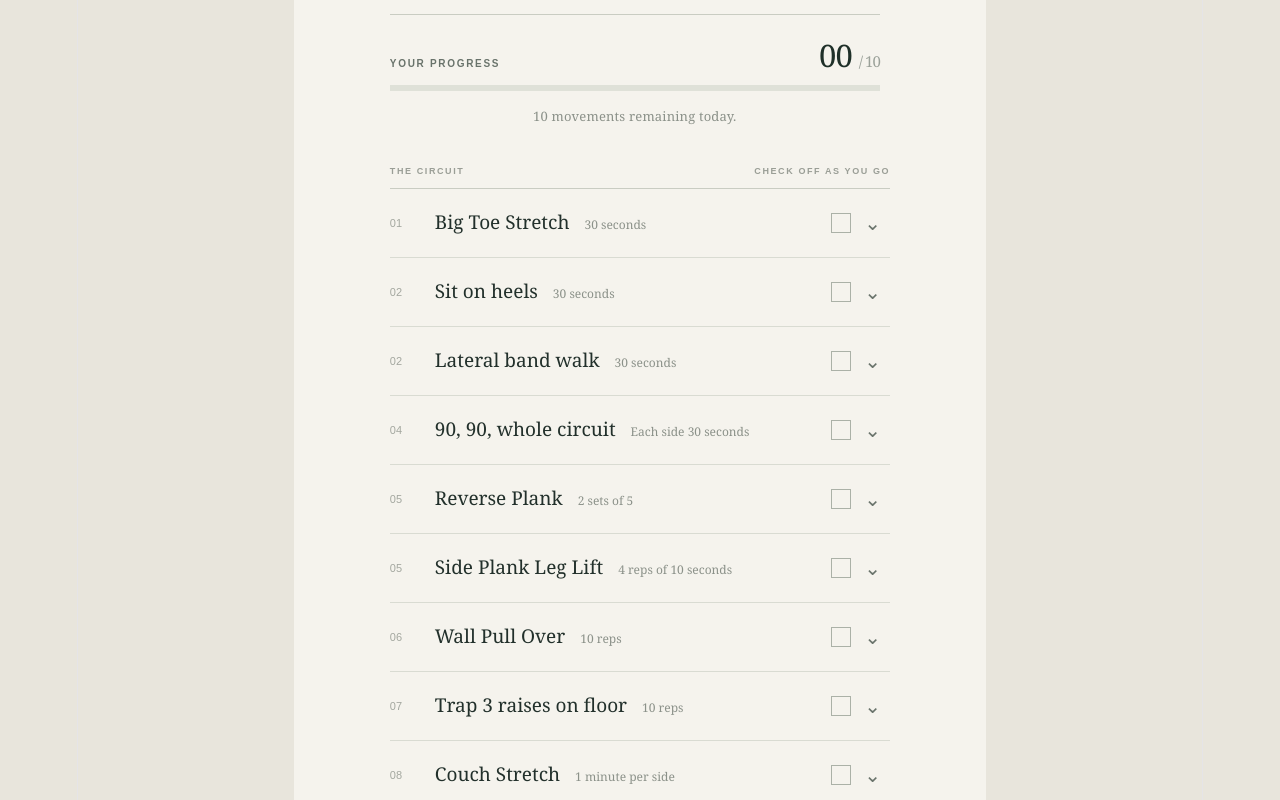
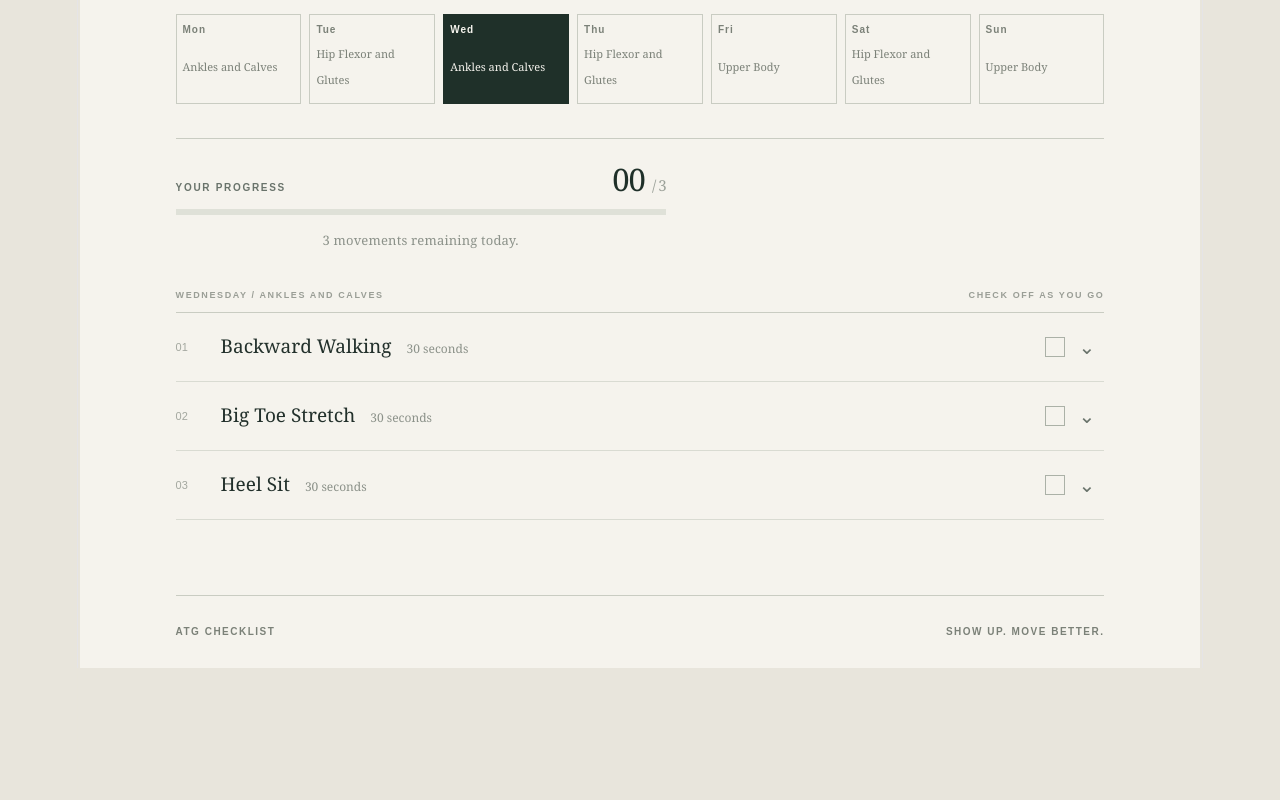
Before and after one commit to nahomsolomon12/atg-checklist, a React (Vite) app: page / in a window 1280 px wide. Shown: the part 480-1280 px from the top of the page. After the commit the page ends 1148 px from the top, so only its background shows below. Built offline with nearby package versions, Linux system fonts and the light colour scheme.

Commit message:
fix: Add workouts data separately to keep App.jsx clean

```diff
--- a/src/App.css
+++ b/src/App.css
@@ -77,10 +77,46 @@ h1 em {
   font-size: 17px;
   line-height: 1.45;
 }
+.day-picker {
+  display: grid;
+  grid-template-columns: repeat(7, 1fr);
+  gap: 8px;
+  padding: 0 0 34px;
+  border-bottom: 1px solid #c9ccc2;
+}
+.day-picker button {
+  display: grid;
+  gap: 6px;
+  min-height: 58px;
+  padding: 10px 6px;
+  color: #7b8178;
+  text-align: left;
+  background: transparent;
+  border: 1px solid #c9ccc2;
+  cursor: pointer;
+  transition:
+    color 0.2s ease,
+    background 0.2s ease,
+    border-color 0.2s ease;
+}
+.day-picker button:hover,
+.day-picker button.is-selected {
+  color: #f5f3ed;
+  background: #1f3029;
+  border-color: #1f3029;
+}
+.day-picker span {
+  font:
+    700 10px/1 Arial,
+    sans-serif;
+  letter-spacing: 1px;
+}
+.day-picker small {
+  font-size: 11px;
+}
 .progress-panel {
   max-width: 490px;
   padding: 25px 0 38px;
-  border-top: 1px solid #c9ccc2;
 }
 .progress-meta {
   display: flex;
@@ -188,6 +224,55 @@ h1 em {
   max-width: 520px;
   padding: 0 0 18px 45px;
   animation: rise 0.25s ease both;
+}
+.video-link-form {
+  margin-bottom: 12px;
+}
+.video-link-form label {
+  display: block;
+  margin-bottom: 7px;
+  color: #9a9e96;
+  font:
+    700 9px/1 Arial,
+    sans-serif;
+  letter-spacing: 1.4px;
+}
+.video-link-controls {
+  display: flex;
+  gap: 8px;
+}
+.video-link-controls input {
+  min-width: 0;
+  flex: 1;
+  padding: 10px 11px;
+  color: #22302b;
+  background: #f5f3ed;
+  border: 1px solid #c9ccc2;
+  font:
+    12px/1.2 Arial,
+    sans-serif;
+}
+.video-link-controls input:focus {
+  outline: 2px solid #d25b38;
+  outline-offset: -1px;
+}
+.video-link-controls button {
+  padding: 0 12px;
+  color: #f5f3ed;
+  background: #1f3029;
+  border: 0;
+  cursor: pointer;
+  font:
+    700 9px/1 Arial,
+    sans-serif;
+  letter-spacing: 0.8px;
+  white-space: nowrap;
+}
+.video-empty {
+  padding: 18px;
+  color: #8b9189;
+  background: #dfe1d8;
+  font-size: 12px;
 }
 .video-frame {
   overflow: hidden;
@@ -298,6 +383,9 @@ footer {
   .intro {
     padding-top: 61px;
   }
+  .day-picker {
+    grid-template-columns: repeat(4, 1fr);
+  }
   h1 {
     letter-spacing: -4px;
   }
@@ -320,6 +408,12 @@ footer {
   .video-panel {
     max-width: none;
     padding-left: 35px;
+  }
+  .video-link-controls {
+    display: grid;
+  }
+  .video-link-controls button {
+    min-height: 36px;
   }
   footer {
     margin-top: 54px;
--- a/src/App.jsx
+++ b/src/App.jsx
@@ -1,114 +1,108 @@
 import { useState } from "react";
 import "./App.css";
+import { workoutSplit, workouts } from "./workouts";
 
-const workouts = [
-  {
-    name: "Big Toe Stretch",
-    detail: "30 seconds",
-    tag: "01",
-    videos: ["big toe stretch ATG", "big toe mobility exercise"],
-  },
-  {
-    name: "Sit on heels",
-    detail: "30 seconds",
-    tag: "02",
-    videos: ["sit on heels ATG", "ankle mobility sit on heels"],
-  },
-  {
-    name: "Lateral band walk",
-    detail: "30 seconds",
-    tag: "02",
-    videos: ["lateral band walk ATG", "lateral band walk tutorial"],
-  },
-  {
-    name: "90, 90, whole circuit",
-    detail: "Each side 30 seconds",
-    tag: "04",
-    videos: ["90 90 hip stretch ATG", "90 90 hip mobility circuit"],
-  },
-  {
-    name: "Reverse Plank",
-    detail: "2 sets of 5",
-    tag: "05",
-    videos: ["reverse plank ATG", "reverse plank exercise tutorial"],
-  },
-  {
-    name: "Side Plank Leg Lift",
-    detail: "4 reps of 10 seconds",
-    tag: "05",
-    videos: ["side plank leg lift ATG", "side plank leg lift tutorial"],
-  },
-  {
-    name: "Wall Pull Over",
-    detail: "10 reps",
-    tag: "06",
-    videos: ["wall pullover ATG", "wall pullover shoulder mobility"],
-  },
-  {
-    name: "Trap 3 raises on floor",
-    detail: "10 reps",
-    tag: "07",
-    videos: ["trap 3 raise on floor", "trap 3 raise exercise tutorial"],
-  },
-  {
-    name: "Couch Stretch",
-    detail: "1 minute per side",
-    tag: "08",
-    videos: ["couch stretch ATG", "couch stretch tutorial"],
-  },
-  {
-    name: "QL Extension at wall",
-    detail: "2 sets of 15",
-    tag: "03",
-    videos: ["QL extension at wall", "quadratus lumborum wall stretch"],
-  },
-  {
-    name: "Single Leg RDL",
-    detail: "100 yards each",
-    tag: "10",
-    videos: ["single leg RDL", "single leg Romanian deadlift tutorial"],
-  },
-  {
-    name: "Forward and Backward Running",
-    detail: "100 yards each",
-    tag: "10",
-    videos: ["forward backward running drill", "running drills tutorial"],
-  },
-];
+function getEmbedUrl(link) {
+  if (!link) {
+    return "";
+  }
 
-function WorkoutVideo({ workout }) {
-  const videoQuery = encodeURIComponent(workout.videos[0]);
+  try {
+    const url = new URL(link);
+    if (url.hostname === "youtu.be") {
+      return `https://www.youtube.com/embed/${url.pathname.slice(1)}`;
+    }
+    if (url.hostname.includes("youtube.com")) {
+      const videoId = url.searchParams.get("v");
+      if (videoId) {
+        return `https://www.youtube.com/embed/${videoId}`;
+      }
+      if (url.pathname.startsWith("/embed/")) {
+        return url.toString();
+      }
+    }
+    return url.toString();
+  } catch {
+    return "";
+  }
+}
+
+function WorkoutVideo({ workout, videoLink, onVideoLinkChange, onSave }) {
+  const embedUrl = getEmbedUrl(videoLink);
 
   return (
     <div className="video-panel" aria-label={`${workout.name} video guide`}>
+      <form className="video-link-form" onSubmit={onSave}>
+        <label htmlFor={`video-link-${workout.tag}`}>PASTE A VIDEO LINK</label>
+        <div className="video-link-controls">
+          <input
+            id={`video-link-${workout.tag}`}
+            type="url"
+            value={videoLink}
+            onChange={(event) => onVideoLinkChange(event.target.value)}
+            placeholder="https://www.youtube.com/watch?v=..."
+            aria-label={`Video link for ${workout.name}`}
+          />
+          <button type="submit">Load video</button>
+        </div>
+      </form>
+      {embedUrl ? (
         <div className="video-frame">
           <iframe
-          src={`https://www.youtube.com/embed?listType=search&list=${videoQuery}`}
+            src={embedUrl}
             title={`${workout.name} form video`}
             allow="accelerometer; autoplay; clipboard-write; encrypted-media; gyroscope; picture-in-picture; web-share"
             allowFullScreen
           />
         </div>
+      ) : (
+        <p className="video-empty">
+          Add a specific form video for this movement.
+        </p>
+      )}
     </div>
   );
 }
 
 function App() {
-  const [completed, setCompleted] = useState([]);
+  const todayIndex = new Date().getDay() === 0 ? 6 : new Date().getDay() - 1;
+  const [selectedDay, setSelectedDay] = useState(todayIndex);
+  const [completedByDay, setCompletedByDay] = useState({});
   const [openVideos, setOpenVideos] = useState([]);
+  const [videoLinks, setVideoLinks] = useState(() =>
+    Object.fromEntries(
+      workouts.map((workout) => [workout.tag, workout.videoLink]),
+    ),
+  );
+  const [loadedVideoLinks, setLoadedVideoLinks] = useState(() =>
+    Object.fromEntries(
+      workouts.map((workout) => [workout.tag, workout.videoLink]),
+    ),
+  );
+  const selectedSchedule = workoutSplit[selectedDay];
+  const dayWorkouts = selectedSchedule.workoutTags.map((tag) =>
+    workouts.find((workout) => workout.tag === tag),
+  );
+  const completed = completedByDay[selectedSchedule.day] ?? [];
   const completedCount = completed.length;
-  const isFinished = completedCount === workouts.length;
+  const isFinished = completedCount === dayWorkouts.length;
 
-  function toggleWorkout(index) {
-    setCompleted((current) =>
-      current.includes(index)
-        ? current.filter((item) => item !== index)
-        : [...current, index],
-    );
+  function toggleWorkout(tag) {
+    setCompletedByDay((current) => {
+      const dayCompleted = current[selectedSchedule.day] ?? [];
+      const nextCompleted = dayCompleted.includes(tag)
+        ? dayCompleted.filter((item) => item !== tag)
+        : [...dayCompleted, tag];
+
+      return { ...current, [selectedSchedule.day]: nextCompleted };
+    });
   }
 
-  function refreshScreen() {
-    window.location.reload();
+  function resetDay() {
+    setCompletedByDay((current) => ({
+      ...current,
+      [selectedSchedule.day]: [],
+    }));
   }
 
   function toggleVideo(index) {
@@ -119,11 +113,23 @@ function App() {
     );
   }
 
+  function updateVideoLink(tag, value) {
+    setVideoLinks((current) => ({ ...current, [tag]: value }));
+  }
+
+  function loadVideoLink(event, tag) {
+    event.preventDefault();
+    setLoadedVideoLinks((current) => ({
+      ...current,
+      [tag]: videoLinks[tag].trim(),
+    }));
+  }
+
   return (
     <main className="app-shell">
       <header className="topbar">
         <div className="brand-mark" aria-label="ATG Checklist home">
-          ATG<span>/</span>10
+          ATG<span>/</span>12
         </div>
         <div className="day-label">
           <span className="status-dot" /> DAILY CIRCUIT
@@ -137,46 +143,64 @@ function App() {
           <em>base.</em>
         </h1>
         <p className="intro-copy">
-          Ten movements. One daily practice.
+          A focused split. One daily practice.
           <br />
           Move well, then move further.
         </p>
+      </section>
+      <section className="day-picker" aria-label="Choose a workout day">
+        {workoutSplit.map((schedule, index) => (
+          <button
+            className={selectedDay === index ? "is-selected" : ""}
+            type="button"
+            key={schedule.day}
+            onClick={() => setSelectedDay(index)}
+            aria-pressed={selectedDay === index}
+          >
+            <span>{schedule.day.slice(0, 3)}</span>
+            <small>{schedule.focus}</small>
+          </button>
+        ))}
       </section>
       <section className="progress-panel" aria-label="Workout progress">
         <div className="progress-meta">
           <span>YOUR PROGRESS</span>
           <strong>
-            {String(completedCount).padStart(2, "0")} <small>/ 10</small>
+            {String(completedCount).padStart(2, "0")}{" "}
+            <small>/ {dayWorkouts.length}</small>
           </strong>
         </div>
         <div className="progress-track">
           <div
             className="progress-fill"
-            style={{ width: `${completedCount * 10}%` }}
+            style={{ width: `${(completedCount / dayWorkouts.length) * 100}%` }}
           />
         </div>
         <p>
           {isFinished
-            ? "Circuit complete."
-            : `${10 - completedCount} movements remaining today.`}
+            ? `${selectedSchedule.day} complete.`
+            : `${dayWorkouts.length - completedCount} movements remaining today.`}
         </p>
       </section>
       <section className="workout-list" aria-label="ATG workouts">
         <div className="list-heading">
-          <span>THE CIRCUIT</span>
+          <span>
+            {selectedSchedule.day.toUpperCase()} /{" "}
+            {selectedSchedule.focus.toUpperCase()}
+          </span>
           <span>CHECK OFF AS YOU GO</span>
         </div>
         <div className="workouts">
-          {workouts.map((workout, index) => {
-            const isCompleted = completed.includes(index);
-            const isVideoOpen = openVideos.includes(index);
+          {dayWorkouts.map((workout) => {
+            const isCompleted = completed.includes(workout.tag);
+            const isVideoOpen = openVideos.includes(workout.tag);
             return (
               <article className="workout-card" key={workout.name}>
                 <div className="workout-line">
                   <button
                     className={`workout-row ${isCompleted ? "is-complete" : ""}`}
                     type="button"
-                    onClick={() => toggleWorkout(index)}
+                    onClick={() => toggleWorkout(workout.tag)}
                     aria-pressed={isCompleted}
                   >
                     <span className="workout-number">{workout.tag}</span>
@@ -191,14 +215,23 @@ function App() {
                   <button
                     className={`video-toggle ${isVideoOpen ? "is-open" : ""}`}
                     type="button"
-                    onClick={() => toggleVideo(index)}
+                    onClick={() => toggleVideo(workout.tag)}
                     aria-expanded={isVideoOpen}
                     aria-label={`${isVideoOpen ? "Hide" : "Show"} ${workout.name} form video`}
                   >
                     <span aria-hidden="true">⌄</span>
                   </button>
                 </div>
-                {isVideoOpen && <WorkoutVideo workout={workout} />}
+                {isVideoOpen && (
+                  <WorkoutVideo
+                    workout={workout}
+                    videoLink={loadedVideoLinks[workout.tag]}
+                    onVideoLinkChange={(value) =>
+                      updateVideoLink(workout.tag, value)
+                    }
+                    onSave={(event) => loadVideoLink(event, workout.tag)}
+                  />
+                )}
               </article>
             );
           })}
@@ -208,15 +241,11 @@ function App() {
         <section className="completion" aria-live="polite">
           <p>CONGRATULATIONS</p>
           <h2>
-            Congrats you completed the ATG circuit today.
+            Congrats, you completed your {selectedSchedule.day} workout.
             <br />
             See you tomorrow.
           </h2>
-          <button
-            className="reset-button"
-            type="button"
-            onClick={refreshScreen}
-          >
+          <button className="reset-button" type="button" onClick={resetDay}>
             Start a new circuit <span>↗</span>
           </button>
         </section>
--- /dev/null
+++ b/src/workouts.js
@@ -0,0 +1,114 @@
+const workouts = [
+  {
+    name: "Backward Walking",
+    detail: "30 seconds",
+    tag: "01",
+    videoLink: "",
+  },
+  {
+    name: "Big Toe Stretch",
+    detail: "30 seconds",
+    tag: "02",
+    videoLink: "",
+  },
+  {
+    name: "Heel Sit",
+    detail: "30 seconds",
+    tag: "03",
+    videoLink: "",
+  },
+  {
+    name: "Elephant Walks",
+    detail: "30 seconds",
+    tag: "04",
+    videoLink: "",
+  },
+  {
+    name: "Quadruped Donkey Kick",
+    detail: "10 reps per side",
+    tag: "05",
+    videoLink: "",
+  },
+  {
+    name: "Quadruped Fire Hydrant",
+    detail: "10 reps per side",
+    tag: "06",
+    videoLink: "",
+  },
+  {
+    name: "Hip Flexor Squeeze and Stretch",
+    detail: "30 seconds per side",
+    tag: "07",
+    videoLink: "",
+  },
+  {
+    name: "Wall Pullover",
+    detail: "10 reps",
+    tag: "08",
+    videoLink: "",
+  },
+  {
+    name: "Trap Three Raises",
+    detail: "10 reps",
+    tag: "09",
+    videoLink: "",
+  },
+  {
+    name: "External Shoulder Rotation",
+    detail: "10 reps per side",
+    tag: "10",
+    videoLink: "",
+  },
+  {
+    name: "QL by the Wall",
+    detail: "2 sets of 15",
+    tag: "11",
+    videoLink: "",
+  },
+  {
+    name: "Two Pushups (Full)",
+    detail: "2 reps",
+    tag: "12",
+    videoLink: "",
+  },
+];
+
+const workoutSplit = [
+  {
+    day: "Monday",
+    focus: "Ankles and Calves",
+    workoutTags: ["01", "02", "03"],
+  },
+  {
+    day: "Tuesday",
+    focus: "Hip Flexor and Glutes",
+    workoutTags: ["04", "05", "06", "07"],
+  },
+  {
+    day: "Wednesday",
+    focus: "Ankles and Calves",
+    workoutTags: ["01", "02", "03"],
+  },
+  {
+    day: "Thursday",
+    focus: "Hip Flexor and Glutes",
+    workoutTags: ["04", "05", "06", "07"],
+  },
+  {
+    day: "Friday",
+    focus: "Upper Body",
+    workoutTags: ["08", "09", "10", "11", "12"],
+  },
+  {
+    day: "Saturday",
+    focus: "Hip Flexor and Glutes",
+    workoutTags: ["04", "05", "06", "07"],
+  },
+  {
+    day: "Sunday",
+    focus: "Upper Body",
+    workoutTags: ["08", "09", "10", "11", "12"],
+  },
+];
+
+export { workoutSplit, workouts };
```
Lines whose indentation alone changed are shown as unchanged.
